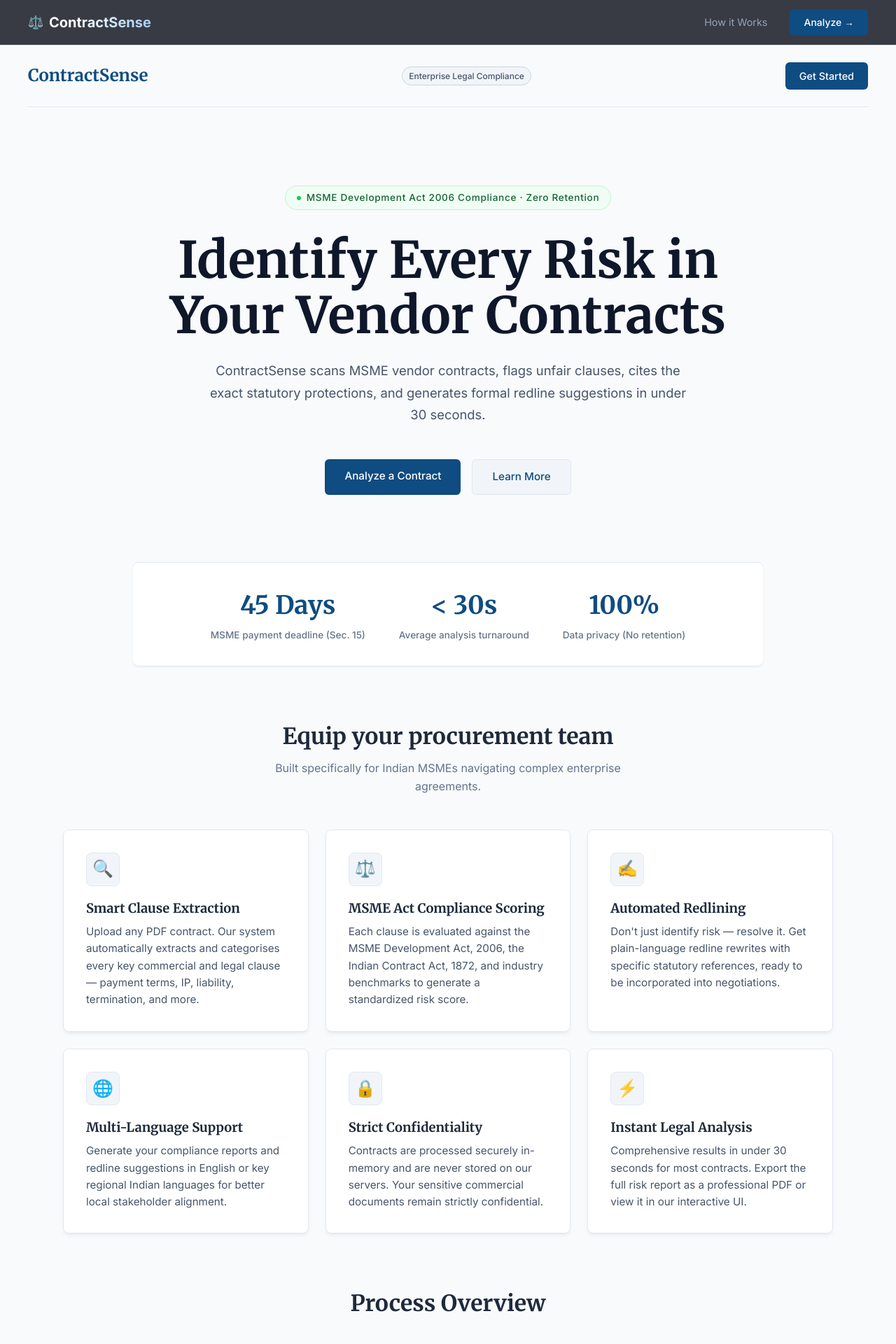
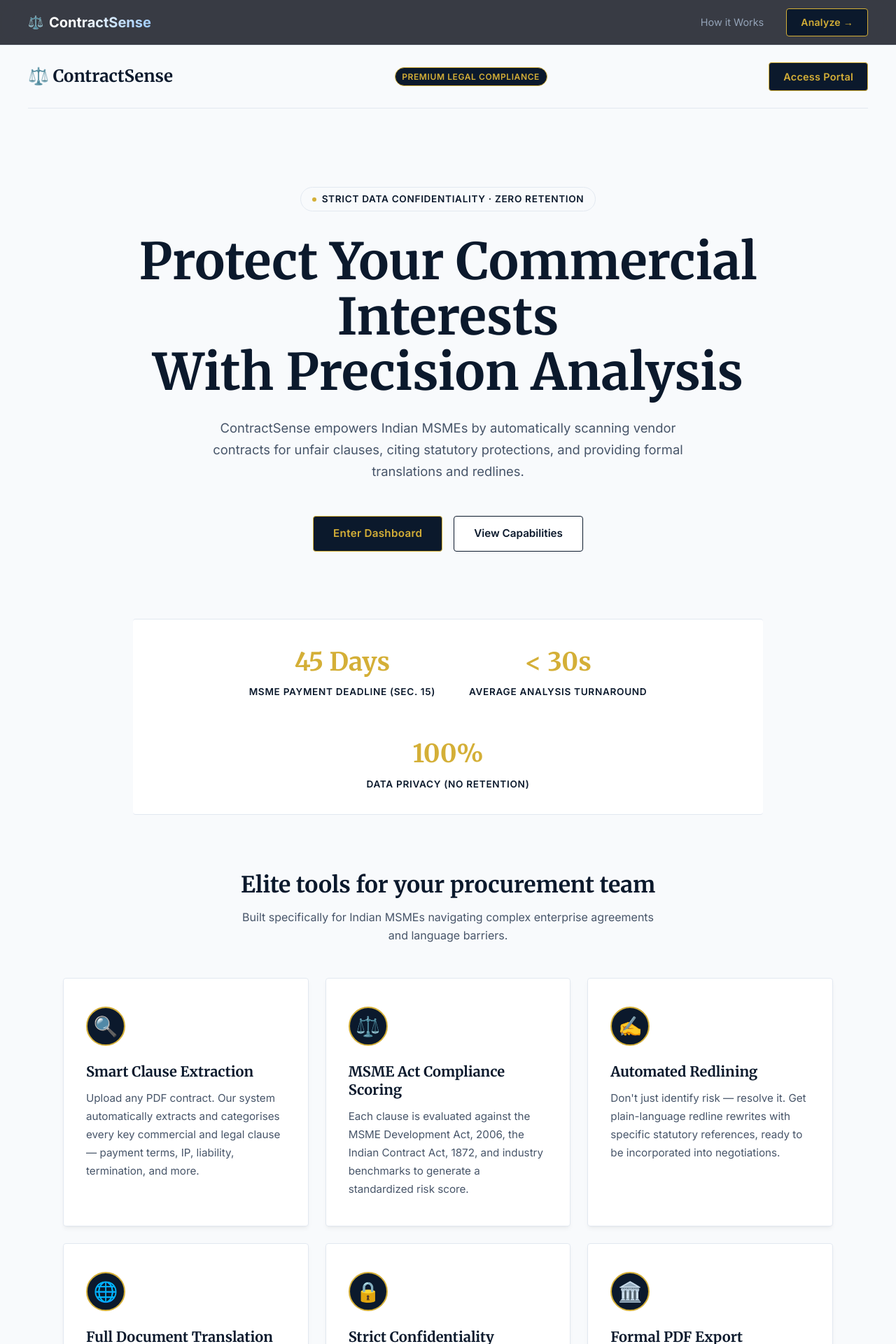
Before and after one commit to JohnValmont/ContractSense, a Next.js app in the folder frontend/: page / in a window 1280 px wide. Shown: the top 1920 px of the page at 70% size. Built offline with nearby package versions, Linux system fonts and the light colour scheme.

Commit message:
feat: complete AAA+ premium UI, add Urdu, add Full Document Translation feature

```diff
--- a/frontend/src/app/globals.css
+++ b/frontend/src/app/globals.css
@@ -2,13 +2,19 @@
   --bg-color: #f8fafc;
   --text-color: #0f172a;
   --text-muted: #475569;
-  --accent-color: #0f4c81; /* Classic navy blue */
+
+  /* Elite Law Firm Theme */
+  --accent-color: #0B192C; /* Deep Navy */
   --accent-hover: #1e3a8a;
+  --gold-color: #D4AF37; /* Champagne Gold */
+  --gold-hover: #c5a028;
+
   --danger-color: #dc2626;
   --warning-color: #d97706;
   --success-color: #16a34a;
   --glass-bg: #ffffff;
   --glass-border: #e2e8f0;
+
   --font-inter: 'Inter', sans-serif;
   --font-serif: 'Merriweather', serif;
 }
@@ -34,7 +40,7 @@
 h1, h2, h3, h4, h5, h6 {
   font-family: var(--font-serif), serif;
   font-weight: 700;
-  color: #1e293b;
+  color: var(--accent-color);
   line-height: 1.3;
 }
 
@@ -52,22 +58,24 @@
 .btn-primary {
   display: inline-block;
   background: var(--accent-color);
-  color: white;
+  color: var(--gold-color);
   padding: 0.75rem 1.75rem;
-  border-radius: 6px;
-  border: none;
-  font-weight: 500;
+  border-radius: 4px;
+  border: 1px solid var(--gold-color);
+  font-weight: 600;
   font-size: 0.95rem;
   font-family: var(--font-inter), sans-serif;
   cursor: pointer;
-  transition: background-color 0.2s ease, transform 0.1s ease;
+  transition: all 0.2s ease;
   text-align: center;
   white-space: nowrap;
+  letter-spacing: 0.02em;
 }
 
 .btn-primary:hover {
-  background: var(--accent-hover);
-  transform: translateY(-1px);
+  background: var(--gold-color);
+  color: var(--accent-color);
+  box-shadow: 0 4px 12px rgba(212, 175, 55, 0.2);
 }
 
 .btn-primary:active {
@@ -76,12 +84,12 @@
 
 .btn-secondary {
   display: inline-block;
-  background: #f1f5f9;
+  background: #ffffff;
   color: var(--accent-color);
   padding: 0.75rem 1.75rem;
-  border-radius: 6px;
-  border: 1px solid var(--glass-border);
-  font-weight: 500;
+  border-radius: 4px;
+  border: 1px solid var(--accent-color);
+  font-weight: 600;
   font-size: 0.95rem;
   font-family: var(--font-inter), sans-serif;
   cursor: pointer;
@@ -91,26 +99,16 @@
 }
 
 .btn-secondary:hover {
-  background: #e2e8f0;
-  border-color: #cbd5e1;
+  background: #f1f5f9;
 }
 
 /* ── Entrance animations ────────────────── */
 @keyframes fadeInUp {
-  from {
-    opacity: 0;
-    transform: translateY(12px);
-  }
-  to {
-    opacity: 1;
-    transform: translateY(0);
-  }
+  from { opacity: 0; transform: translateY(12px); }
+  to { opacity: 1; transform: translateY(0); }
 }
 
-.animate-fade-in {
-  animation: fadeInUp 0.5s cubic-bezier(0.22, 1, 0.36, 1) forwards;
-}
-
+.animate-fade-in { animation: fadeInUp 0.5s cubic-bezier(0.22, 1, 0.36, 1) forwards; }
 .delay-100 { animation-delay: 80ms; }
 .delay-200 { animation-delay: 160ms; }
 .delay-300 { animation-delay: 240ms; }
--- a/frontend/src/app/page.module.css
+++ b/frontend/src/app/page.module.css
@@ -23,16 +23,21 @@
   font-size: 1.5rem;
   font-weight: 700;
   color: var(--accent-color);
+  display: flex;
+  align-items: center;
+  gap: 0.5rem;
 }
 
 .navBadge {
   font-size: 0.75rem;
-  background: #f1f5f9;
-  color: #475569;
-  border: 1px solid #cbd5e1;
+  background: var(--accent-color);
+  color: var(--gold-color);
+  border: 1px solid var(--gold-color);
   padding: 0.2rem 0.6rem;
   border-radius: 9999px;
-  font-weight: 500;
+  font-weight: 600;
+  text-transform: uppercase;
+  letter-spacing: 0.05em;
 }
 
 /* ── Hero ── */
@@ -48,33 +53,34 @@
   align-items: center;
   gap: 0.5rem;
   font-size: 0.85rem;
-  background: #f0fdf4;
-  color: #166534;
-  border: 1px solid #bbf7d0;
+  background: #f8fafc;
+  color: var(--accent-color);
+  border: 1px solid var(--glass-border);
   padding: 0.35rem 1rem;
   border-radius: 9999px;
   margin-bottom: 2rem;
   letter-spacing: 0.05em;
-  font-weight: 500;
+  font-weight: 600;
+  text-transform: uppercase;
 }
 
 .dot {
   width: 6px;
   height: 6px;
   border-radius: 50%;
-  background: #22c55e;
+  background: var(--gold-color);
 }
 
 .title {
   font-size: clamp(2.5rem, 6vw, 4.5rem);
   line-height: 1.1;
   margin-bottom: 1.5rem;
-  color: #0f172a;
+  color: var(--accent-color);
 }
 
 .subtitle {
   font-size: 1.15rem;
-  color: #475569;
+  color: var(--text-muted);
   max-width: 700px;
   margin: 0 auto 3rem;
   line-height: 1.7;
@@ -101,8 +107,7 @@
   max-width: 900px;
   opacity: 0;
   background: #ffffff;
-  border-radius: 8px;
-  box-shadow: 0 1px 3px rgba(0,0,0,0.05);
+  border-radius: 4px;
 }
 
 .stat {
@@ -113,14 +118,16 @@
   font-family: var(--font-serif), serif;
   font-size: 2.25rem;
   font-weight: 700;
-  color: var(--accent-color);
+  color: var(--gold-color);
 }
 
 .statLabel {
   font-size: 0.85rem;
-  color: #64748b;
+  color: var(--accent-color);
   margin-top: 0.25rem;
-  font-weight: 500;
+  font-weight: 600;
+  text-transform: uppercase;
+  letter-spacing: 0.05em;
 }
 
 /* ── Features grid ── */
@@ -129,13 +136,14 @@
   font-size: 2rem;
   margin-bottom: 0.75rem;
   width: 100%;
+  color: var(--accent-color);
 }
 
 .sectionSub {
   text-align: center;
-  color: #64748b;
+  color: var(--text-muted);
   margin-bottom: 3rem;
-  max-width: 500px;
+  max-width: 600px;
 }
 
 .features {
@@ -148,41 +156,45 @@
 }
 
 .featureCard {
-  padding: 2rem;
+  padding: 2.5rem 2rem;
   transition: transform 0.2s ease, box-shadow 0.2s ease;
   cursor: default;
   background: #ffffff;
+  border-radius: 4px;
+  border: 1px solid var(--glass-border);
 }
 
 .featureCard:hover {
   transform: translateY(-4px);
-  box-shadow: 0 10px 25px -5px rgba(0, 0, 0, 0.1), 0 8px 10px -6px rgba(0, 0, 0, 0.1);
+  box-shadow: 0 10px 25px -5px rgba(11, 25, 44, 0.1);
+  border-color: var(--gold-color);
 }
 
 .featureIcon {
-  width: 48px;
-  height: 48px;
-  border-radius: 8px;
+  width: 56px;
+  height: 56px;
+  border-radius: 50%;
   display: flex;
   align-items: center;
   justify-content: center;
-  font-size: 1.5rem;
-  margin-bottom: 1.25rem;
-  background: #f1f5f9;
-  border: 1px solid #e2e8f0;
+  font-size: 1.75rem;
+  margin-bottom: 1.5rem;
+  background: var(--accent-color);
+  color: var(--gold-color);
+  border: 2px solid var(--gold-color);
 }
 
 .featureTitle {
-  font-size: 1.15rem;
+  font-size: 1.25rem;
   font-family: var(--font-serif), serif;
-  margin-bottom: 0.6rem;
-  color: #1e293b;
+  margin-bottom: 0.75rem;
+  color: var(--accent-color);
 }
 
 .featureDesc {
-  color: #475569;
+  color: var(--text-muted);
   font-size: 0.95rem;
-  line-height: 1.6;
+  line-height: 1.7;
 }
 
 /* ── How it works ── */
@@ -202,7 +214,7 @@
   gap: 1.5rem;
   align-items: flex-start;
   padding: 1.5rem 0;
-  border-left: 2px solid #e2e8f0;
+  border-left: 2px solid var(--glass-border);
   padding-left: 2rem;
   margin-left: 1rem;
   position: relative;
@@ -220,7 +232,8 @@
   height: 2rem;
   border-radius: 50%;
   background: var(--accent-color);
-  color: white;
+  color: var(--gold-color);
+  border: 1px solid var(--gold-color);
   display: flex;
   align-items: center;
   justify-content: center;
@@ -232,11 +245,12 @@
 .stepContent h4 {
   font-size: 1.1rem;
   margin-bottom: 0.3rem;
-  color: #1e293b;
+  color: var(--accent-color);
+  font-family: var(--font-serif), serif;
 }
 
 .stepContent p {
-  color: #475569;
+  color: var(--text-muted);
   font-size: 0.95rem;
   line-height: 1.6;
 }
@@ -244,29 +258,36 @@
 /* ── CTA Banner ── */
 .ctaBanner {
   margin-top: 5rem;
-  padding: 3rem 4rem;
+  padding: 4rem;
   text-align: center;
-  max-width: 700px;
+  max-width: 800px;
   width: 100%;
   opacity: 0;
-  background: #ffffff;
+  background: var(--accent-color);
+  color: #ffffff;
+  border: 2px solid var(--gold-color);
+  border-radius: 4px;
 }
 
 .ctaBanner h2 {
-  font-size: 1.8rem;
+  font-size: 2rem;
   margin-bottom: 1rem;
-  color: #0f172a;
+  color: #ffffff;
 }
 
 .ctaBanner p {
-  color: #475569;
+  color: #cbd5e1;
   margin-bottom: 2rem;
+  font-size: 1.1rem;
 }
 
 /* ── Footer ── */
 .footer {
   margin-top: 5rem;
-  color: #64748b;
+  color: var(--text-muted);
   font-size: 0.85rem;
   text-align: center;
+  font-weight: 500;
+  text-transform: uppercase;
+  letter-spacing: 0.05em;
 }
--- a/frontend/src/app/page.tsx
+++ b/frontend/src/app/page.tsx
@@ -19,8 +19,8 @@
   },
   {
     icon: "🌐",
-    title: "Multi-Language Support",
-    desc: "Generate your compliance reports and redline suggestions in English or key regional Indian languages for better local stakeholder alignment.",
+    title: "Full Document Translation",
+    desc: "Break down language barriers. Translate entire contracts into Urdu, Hindi, Bengali, Tamil, Telugu, or Marathi with our dedicated legal translation engine.",
   },
   {
     icon: "🔒",
@@ -28,17 +28,17 @@
     desc: "Contracts are processed securely in-memory and are never stored on our servers. Your sensitive commercial documents remain strictly confidential.",
   },
   {
-    icon: "⚡",
-    title: "Instant Legal Analysis",
-    desc: "Comprehensive results in under 30 seconds for most contracts. Export the full risk report as a professional PDF or view it in our interactive UI.",
+    icon: "🏛️",
+    title: "Formal PDF Export",
+    desc: "Download your risk analysis reports and full document translations as professionally formatted legal memos, ready for your boardroom or legal counsel.",
   },
 ];
 
 const steps = [
   { title: "Upload your contract", desc: "Drag and drop or browse a PDF — vendor agreements, purchase orders, service contracts, NDAs." },
-  { title: "System extracts clauses", desc: "Our OCR and NLP pipeline identifies and categorises each clause systematically." },
-  { title: "Risk is evaluated against law", desc: "Clauses are benchmarked against the MSME Development Act, 2006, payment norms, and fair-trade standards." },
-  { title: "Download Professional Report", desc: "Review clause-by-clause risk badges, read plain-language explanations, and download a formal PDF memo." },
+  { title: "Select your service", desc: "Choose between deep Risk Analysis against the MSME Act or Full Document Translation into regional languages." },
+  { title: "System processes the document", desc: "Our engine identifies clauses, benchmarks against fair-trade standards, or translates with legal precision." },
+  { title: "Download Professional Report", desc: "Review the results in our interactive UI and download a formal, boardroom-ready PDF memo." },
 ];
 
 export default function Home() {
@@ -47,10 +47,10 @@
 
       {/* ── Nav ──────────────────────────────── */}
       <nav className={styles.nav}>
-        <span className={styles.logo}>ContractSense</span>
-        <span className={styles.navBadge}>Enterprise Legal Compliance</span>
+        <span className={styles.logo}>⚖️ ContractSense</span>
+        <span className={styles.navBadge}>Premium Legal Compliance</span>
         <Link href="/dashboard" className="btn-primary" style={{ padding: "0.5rem 1.25rem", fontSize: "0.9rem" }}>
-          Get Started
+          Access Portal
         </Link>
       </nav>
 
@@ -58,20 +58,20 @@
       <section className={`${styles.hero} animate-fade-in`}>
         <div className={styles.badge}>
           <span className={styles.dot}></span>
-          MSME Development Act 2006 Compliance · Zero Retention
+          Strict Data Confidentiality · Zero Retention
         </div>
         <h1 className={styles.title}>
-          Identify Every Risk in<br />Your Vendor Contracts
+          Protect Your Commercial Interests<br />With Precision Analysis
         </h1>
         <p className={styles.subtitle}>
-          ContractSense scans MSME vendor contracts, flags unfair clauses, cites the exact statutory protections, and generates formal redline suggestions in under 30 seconds.
+          ContractSense empowers Indian MSMEs by automatically scanning vendor contracts for unfair clauses, citing statutory protections, and providing formal translations and redlines.
         </p>
         <div className={styles.ctaRow}>
           <Link href="/dashboard" className="btn-primary">
-            Analyze a Contract
+            Enter Dashboard
           </Link>
           <a href="#how-it-works" className="btn-secondary">
-            Learn More
+            View Capabilities
           </a>
         </div>
       </section>
@@ -93,8 +93,8 @@
       </div>
 
       {/* ── Features ─────────────────────────── */}
-      <h2 className={styles.sectionTitle}>Equip your procurement team</h2>
-      <p className={styles.sectionSub}>Built specifically for Indian MSMEs navigating complex enterprise agreements.</p>
+      <h2 className={styles.sectionTitle}>Elite tools for your procurement team</h2>
+      <p className={styles.sectionSub}>Built specifically for Indian MSMEs navigating complex enterprise agreements and language barriers.</p>
       <div className={`${styles.features} animate-fade-in delay-200`}>
         {features.map((f) => (
           <div key={f.title} className={`glass-panel ${styles.featureCard}`}>
@@ -121,15 +121,16 @@
 
       {/* ── CTA Banner ───────────────────────── */}
       <div className={`glass-panel ${styles.ctaBanner} animate-fade-in delay-300`}>
+        <div style={{ fontSize: "3rem", marginBottom: "1rem" }}>🔨</div>
         <h2>Ready to protect your commercial interests?</h2>
-        <p>Ensure regulatory compliance and fair trade terms with automated analysis.</p>
-        <Link href="/dashboard" className="btn-primary">
-          Analyze a Document
+        <p>Ensure regulatory compliance and fair trade terms with automated legal analysis and translation.</p>
+        <Link href="/dashboard" className="btn-primary" style={{ background: "#ffffff", color: "#0B192C", borderColor: "#ffffff" }}>
+          Access Portal
         </Link>
       </div>
 
       <footer className={styles.footer}>
-        ContractSense · Legal Tech Solutions · Strict Data Confidentiality
+        ContractSense · Elite Legal Tech Solutions · Strict Data Confidentiality
       </footer>
     </main>
   );
--- /dev/null
+++ b/frontend/src/app/translation-report/page.module.css
@@ -0,0 +1,65 @@
+.container {
+  min-height: 100vh;
+  padding: 4rem 2rem 6rem;
+  display: flex;
+  flex-direction: column;
+  align-items: center;
+  background-color: #f8fafc;
+}
+
+.reportWrapper {
+  width: 100%;
+  max-width: 800px;
+  background: #ffffff;
+  padding: 4rem;
+  border-radius: 4px;
+  box-shadow: 0 4px 12px rgba(11, 25, 44, 0.08);
+  border: 1px solid #e2e8f0;
+}
+
+/* ── Page header ── */
+.header {
+  display: flex;
+  justify-content: space-between;
+  align-items: flex-start;
+  border-bottom: 2px solid var(--gold-color);
+  padding-bottom: 1.5rem;
+  margin-bottom: 2.5rem;
+}
+
+.title {
+  font-family: var(--font-serif), serif;
+  font-size: 2rem;
+  color: var(--accent-color);
+}
+
+/* ── Document Text ── */
+.documentBody {
+  font-family: var(--font-serif), serif;
+  font-size: 1.1rem;
+  line-height: 1.8;
+  color: #1e293b;
+  white-space: pre-wrap;
+  text-align: justify;
+}
+
+/* ── Print Media ── */
+@media print {
+  :global(body) {
+    background-color: #ffffff;
+  }
+  .container {
+    padding: 0;
+    background-color: #ffffff;
+  }
+  .reportWrapper {
+    max-width: 100%;
+    border: none;
+    box-shadow: none;
+    padding: 0;
+  }
+  .bottomCta,
+  .header button {
+    display: none !important;
+  }
+}
```
Also changed, not shown: frontend/src/app/dashboard/page.module.css (+38 -6 lines), frontend/src/app/dashboard/page.tsx (+49 -18 lines), frontend/src/app/translation-report/page.tsx (added, +87 -0 lines), 1 other file (tests, documents, lock files or other folders).
